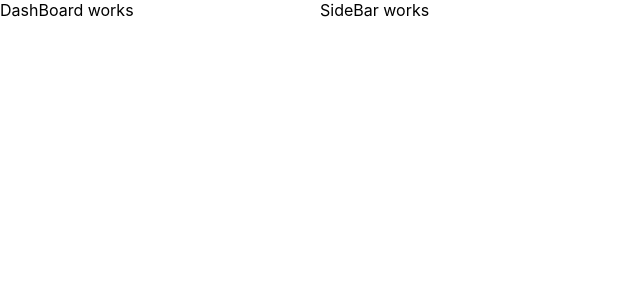
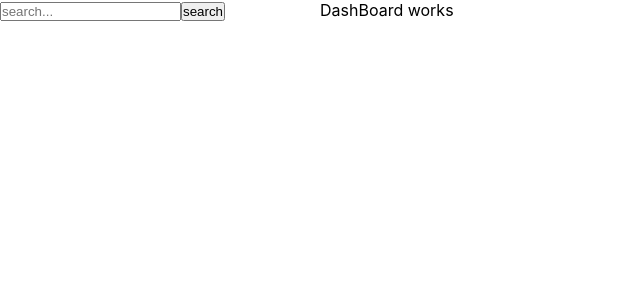
Before and after one commit to Kuda11/brew-drinks-api, a React (Create React App) app: page / in a window 1280 px wide. Shown: the top 300 px of the page, without its empty margins (0-640 px from the left). Built offline with nearby package versions, Linux system fonts and the light colour scheme.

Commit message:
SeachBar layout complete

```diff
--- a/package.json
+++ b/package.json
@@ -3,6 +3,11 @@
   "version": "0.1.0",
   "private": true,
   "dependencies": {
+    "@fortawesome/fontawesome-svg-core": "^1.2.28",
+    "@fortawesome/free-brands-svg-icons": "^5.13.0",
+    "@fortawesome/free-regular-svg-icons": "^5.13.0",
+    "@fortawesome/free-solid-svg-icons": "^5.13.0",
+    "@fortawesome/react-fontawesome": "^0.1.9",
     "@testing-library/jest-dom": "^4.2.4",
     "@testing-library/react": "^9.3.2",
     "@testing-library/user-event": "^7.1.2",
--- a/src/App.jsx
+++ b/src/App.jsx
@@ -7,8 +7,8 @@ const App = () => {
 
   return (
     <div className={styles.gridHomePage}>
+    <SideBar />
     <DashBoard />
-    <SideBar />
     </div>
 
   );
--- /dev/null
+++ b/src/components/SideBar/SearchBar/SearchBar.jsx
@@ -0,0 +1,19 @@
+import React from "react";
+import styles from "./SearchBar.module.scss";
+import { FontAwesomeIcon } from "@fortawesome/react-fontawesome";
+import { faCoffee } from '@fortawesome/free-solid-svg-icons'
+
+
+const SearchBar = () => {
+
+
+  return (
+    <div className={styles.searchContainer}>
+      <input type="text" placeholder="search..." />
+      <button>search</button>
+    </div>
+
+  );
+};
+
+export default SearchBar;
--- /dev/null
+++ b/src/components/SideBar/SearchBar/SearchBar.module.scss
@@ -0,0 +1,23 @@
+*{
+    margin: 0;
+    padding: 0;
+}
+
+.searchContainer{
+    margin: 0;
+    padding: 0;
+
+    .fa {
+        &:hover {
+          cursor: pointer;
+          color: green;
+        }
+    }
+
+    .btn {
+        float: none;
+        text-align: left;
+        padding: 20px;
+        margin: 1;
+    }
+}
--- /dev/null
+++ b/src/components/SideBar/SearchBar/index.js
@@ -0,0 +1,3 @@
+import SideBar from "./SearchBar";
+
+export default SideBar;
--- a/src/components/SideBar/SideBar.jsx
+++ b/src/components/SideBar/SideBar.jsx
@@ -1,10 +1,16 @@
 import React from "react";
 import styles from "./SideBar.module.scss";
+import SearchBar from './SearchBar'
+import { FontAwesomeIcon } from "@fortawesome/react-fontawesome";
+import { faCoffee } from '@fortawesome/free-solid-svg-icons'
+
 
 const SideBar = () => {
+
+
   return (
     <>
-      <p>SideBar works</p>
+    <SearchBar />
     </>
   );
 };
--- a/src/components/SideBar/SideBar.module.scss
+++ b/src/components/SideBar/SideBar.module.scss
@@ -0,0 +1,4 @@
+*{
+    margin: 0;
+    padding: 0;
+}
```
Also changed, not shown: src/data/fa-library.js (added, +8 -0 lines), 2 other files (tests, documents, lock files or other folders).
